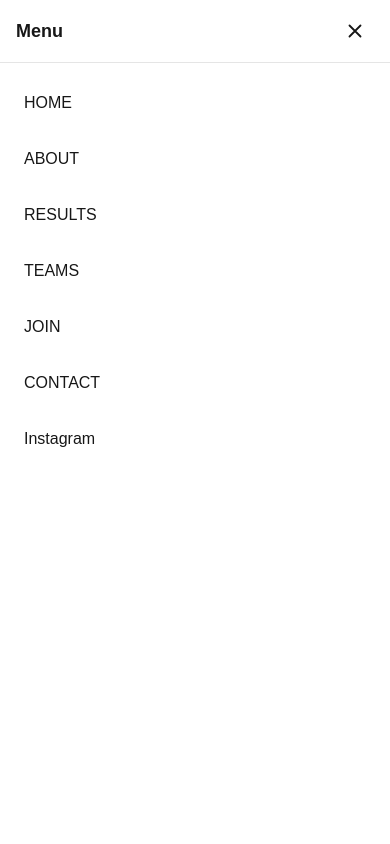
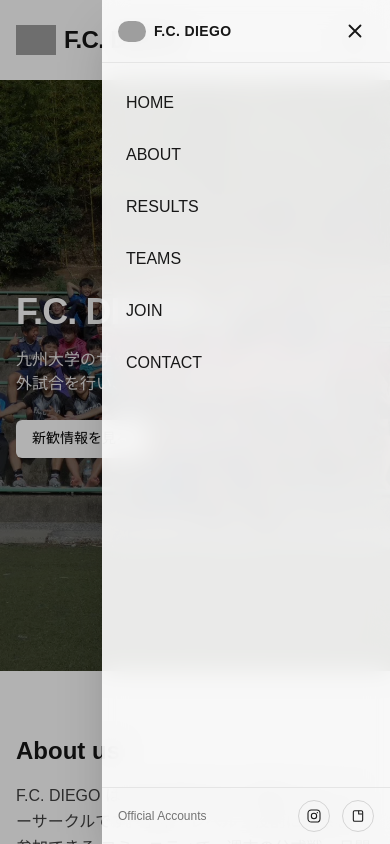
Before and after one commit to ogachan2/fcdiego-site, a Next.js app: page / in a window 390 px wide. Both pictures are taken after a click on the button "Open menu". Shown: the top 844 px of the page. Built offline with nearby package versions, Linux system fonts and the light colour scheme; grey boxes are pictures that could not be loaded.

Commit message:
20251114メニュー変更

```diff
--- a/src/components/Header.tsx
+++ b/src/components/Header.tsx
@@ -25,13 +25,12 @@ export default function Header() {
 
   // メニュー開いている間はスクロールロック
   useEffect(() => {
-    if (open) {
+    if (!open) return;
     const prev = document.body.style.overflow;
     document.body.style.overflow = "hidden";
     return () => {
       document.body.style.overflow = prev;
     };
-    }
   }, [open]);
 
   return (
@@ -121,24 +120,49 @@ export default function Header() {
         </div>
       </header>
 
-      {/* ==== モバイルメニュー（全画面、アニメーション付き） ==== */}
+      {/* ==== モバイルメニュー（右からスライドイン、後ろが少し見える） ==== */}
       <div
         id="mobile-menu"
         className={[
-          "fixed inset-0 z-[9999] sm:hidden overflow-y-auto bg-white",
-          // メニュー全体のフェード＋少しだけ上下スライド
-          "transition-all duration-500 ease-in-out",
-          open
-            ? "opacity-100 translate-y-0 pointer-events-auto"
-            : "opacity-0 -translate-y-3 pointer-events-none",
+          "fixed inset-0 z-[9999] sm:hidden",
+          "transition-opacity duration-300",
+          open ? "opacity-100 pointer-events-auto" : "opacity-0 pointer-events-none",
         ].join(" ")}
         role="dialog"
         aria-modal="true"
         aria-hidden={!open}
       >
-        {/* 上のバー（Menu + ×） */}
+        {/* 背景オーバーレイ（サイトがうっすら見える） */}
+        <button
+          aria-label="Close menu backdrop"
+          onClick={() => setOpen(false)}
+          className="absolute inset-0 bg-black/30"
+        />
+
+        {/* 右からスライドインする本体（白を少し透かす） */}
+        <aside
+          className={[
+            "absolute right-0 top-0 h-full w-72 max-w-[80%]",
+            "bg-white/90 backdrop-blur-md shadow-2xl",
+            "flex flex-col",
+            "transform transition-transform duration-300 ease-out",
+            open ? "translate-x-0" : "translate-x-full",
+          ].join(" ")}
+        >
+          {/* 上のバー：エンブレム + タイトル + × */}
           <div className="flex items-center justify-between px-4 py-3 border-b border-neutral-200">
-          <span className="font-semibold text-lg">Menu</span>
+            <div className="flex items-center gap-2">
+              <Image
+                src="/emblem.PNG"
+                alt="F.C. DIEGO emblem"
+                width={28}
+                height={28}
+                className="object-contain rounded-full"
+              />
+              <span className="text-sm font-semibold tracking-wide">
+                F.C. DIEGO
+              </span>
+            </div>
             <button
               aria-label="Close menu"
               onClick={() => setOpen(false)}
@@ -156,15 +180,18 @@ export default function Header() {
             </button>
           </div>
 
-        {/* メニュー項目 */}
-        <nav className="px-4 py-4">
-          <ul className="space-y-2 text-base">
-            {/* 1個目 */}
+          {/* メニュー項目（左寄せ・時差フェードイン） */}
+          <nav className="flex-1 overflow-y-auto px-4 py-4">
+            <ul className="space-y-1 text-base">
+              {/* 1 */}
               <li
-              className={`transition-all duration-500 ease-out ${
-                open ? "opacity-100 translate-y-0" : "opacity-0 translate-y-1"
-              }`}
-              style={{ transitionDelay: open ? "0.05s" : "0s" }}
+                className={[
+                  "transition-all duration-400 ease-out",
+                  open
+                    ? "opacity-100 translate-x-0"
+                    : "opacity-0 translate-x-2",
+                ].join(" ")}
+                style={{ transitionDelay: open ? "0.06s" : "0s" }}
               >
                 <Link
                   href="/"
@@ -174,13 +201,15 @@ export default function Header() {
                   HOME
                 </Link>
               </li>
-
-            {/* 2個目 */}
+              {/* 2 */}
               <li
-              className={`transition-all duration-500 ease-out ${
-                open ? "opacity-100 translate-y-0" : "opacity-0 translate-y-1"
-              }`}
-              style={{ transitionDelay: open ? "0.10s" : "0s" }}
+                className={[
+                  "transition-all duration-400 ease-out",
+                  open
+                    ? "opacity-100 translate-x-0"
+                    : "opacity-0 translate-x-2",
+                ].join(" ")}
+                style={{ transitionDelay: open ? "0.12s" : "0s" }}
               >
                 <Link
                   href="/about"
@@ -190,13 +219,15 @@ export default function Header() {
                   ABOUT
                 </Link>
               </li>
-
-            {/* 3個目 */}
+              {/* 3 */}
               <li
-              className={`transition-all duration-500 ease-out ${
-                open ? "opacity-100 translate-y-0" : "opacity-0 translate-y-1"
-              }`}
-              style={{ transitionDelay: open ? "0.15s" : "0s" }}
+                className={[
+                  "transition-all duration-400 ease-out",
+                  open
+                    ? "opacity-100 translate-x-0"
+                    : "opacity-0 translate-x-2",
+                ].join(" ")}
+                style={{ transitionDelay: open ? "0.18s" : "0s" }}
               >
                 <Link
                   href="/results"
@@ -206,13 +237,15 @@ export default function Header() {
                   RESULTS
                 </Link>
               </li>
-
-            {/* 4個目 */}
+              {/* 4 */}
               <li
-              className={`transition-all duration-500 ease-out ${
-                open ? "opacity-100 translate-y-0" : "opacity-0 translate-y-1"
-              }`}
-              style={{ transitionDelay: open ? "0.20s" : "0s" }}
+                className={[
+                  "transition-all duration-400 ease-out",
+                  open
+                    ? "opacity-100 translate-x-0"
+                    : "opacity-0 translate-x-2",
+                ].join(" ")}
+                style={{ transitionDelay: open ? "0.24s" : "0s" }}
               >
                 <Link
                   href="/teams"
@@ -222,13 +255,15 @@ export default function Header() {
                   TEAMS
                 </Link>
               </li>
-
-            {/* 5個目 */}
+              {/* 5 */}
               <li
-              className={`transition-all duration-500 ease-out ${
-                open ? "opacity-100 translate-y-0" : "opacity-0 translate-y-1"
-              }`}
-              style={{ transitionDelay: open ? "0.25s" : "0s" }}
+                className={[
+                  "transition-all duration-400 ease-out",
+                  open
+                    ? "opacity-100 translate-x-0"
+                    : "opacity-0 translate-x-2",
+                ].join(" ")}
+                style={{ transitionDelay: open ? "0.30s" : "0s" }}
               >
                 <Link
                   href="/join"
@@ -238,13 +273,15 @@ export default function Header() {
                   JOIN
                 </Link>
               </li>
-
-            {/* 6個目 */}
+              {/* 6 */}
               <li
-              className={`transition-all duration-500 ease-out ${
-                open ? "opacity-100 translate-y-0" : "opacity-0 translate-y-1"
-              }`}
-              style={{ transitionDelay: open ? "0.30s" : "0s" }}
+                className={[
+                  "transition-all duration-400 ease-out",
+                  open
+                    ? "opacity-100 translate-x-0"
+                    : "opacity-0 translate-x-2",
+                ].join(" ")}
+                style={{ transitionDelay: open ? "0.36s" : "0s" }}
               >
                 <Link
                   href="/contact"
@@ -254,26 +291,99 @@ export default function Header() {
                   CONTACT
                 </Link>
               </li>
+            </ul>
+          </nav>
 
-            {/* 7個目（Instagram） */}
-            <li
-              className={`transition-all duration-500 ease-out ${
-                open ? "opacity-100 translate-y-0" : "opacity-0 translate-y-1"
-              }`}
-              style={{ transitionDelay: open ? "0.35s" : "0s" }}
+          {/* 下部：SNSアイコン（Instagram / note） */}
+          <div
+            className={[
+              "border-t border-neutral-200 px-4 py-3",
+              "flex items-center justify-between",
+              "transition-all duration-400 ease-out",
+              open
+                ? "opacity-100 translate-y-0"
+                : "opacity-0 translate-y-1",
+            ].join(" ")}
+            style={{ transitionDelay: open ? "0.42s" : "0s" }}
           >
+            <span className="text-xs text-neutral-500">Official Accounts</span>
+            <div className="flex items-center gap-3">
+              {/* Instagram */}
               <a
                 href="https://www.instagram.com/"
                 target="_blank"
                 rel="noopener noreferrer"
                 onClick={() => setOpen(false)}
-                className="block px-2 py-3 rounded-md hover:bg-neutral-50"
+                aria-label="Open Instagram"
+                className="inline-flex h-8 w-8 items-center justify-center rounded-full border border-neutral-300 hover:bg-neutral-100 transition"
               >
-                Instagram
+                <svg
+                  viewBox="0 0 24 24"
+                  width="16"
+                  height="16"
+                  aria-hidden="true"
+                >
+                  <rect
+                    x="3"
+                    y="3"
+                    width="18"
+                    height="18"
+                    rx="5"
+                    ry="5"
+                    fill="none"
+                    stroke="currentColor"
+                    strokeWidth="1.6"
+                  />
+                  <circle
+                    cx="12"
+                    cy="12"
+                    r="4"
+                    fill="none"
+                    stroke="currentColor"
+                    strokeWidth="1.6"
+                  />
+                  <circle cx="17" cy="7" r="1" fill="currentColor" />
+                </svg>
               </a>
-            </li>
-          </ul>
-        </nav>
+
+              {/* note（シンプルなメモ風アイコン） */}
+              <a
+                href="https://note.com/"
+                target="_blank"
+                rel="noopener noreferrer"
+                onClick={() => setOpen(false)}
+                aria-label="Open note"
+                className="inline-flex h-8 w-8 items-center justify-center rounded-full border border-neutral-300 hover:bg-neutral-100 transition"
+              >
+                <svg
+                  viewBox="0 0 24 24"
+                  width="16"
+                  height="16"
+                  aria-hidden="true"
+                >
+                  <rect
+                    x="5"
+                    y="4"
+                    width="14"
+                    height="16"
+                    rx="2"
+                    ry="2"
+                    fill="none"
+                    stroke="currentColor"
+                    strokeWidth="1.6"
+                  />
+                  <polyline
+                    points="13,4 13,9 18,9"
+                    fill="none"
+                    stroke="currentColor"
+                    strokeWidth="1.6"
+                    strokeLinejoin="round"
+                  />
+                </svg>
+              </a>
+            </div>
+          </div>
+        </aside>
       </div>
     </>
   );
```
Also changed, not shown: src/app/globals.css (line endings or trailing spaces). Lines whose indentation alone changed are shown as unchanged.
